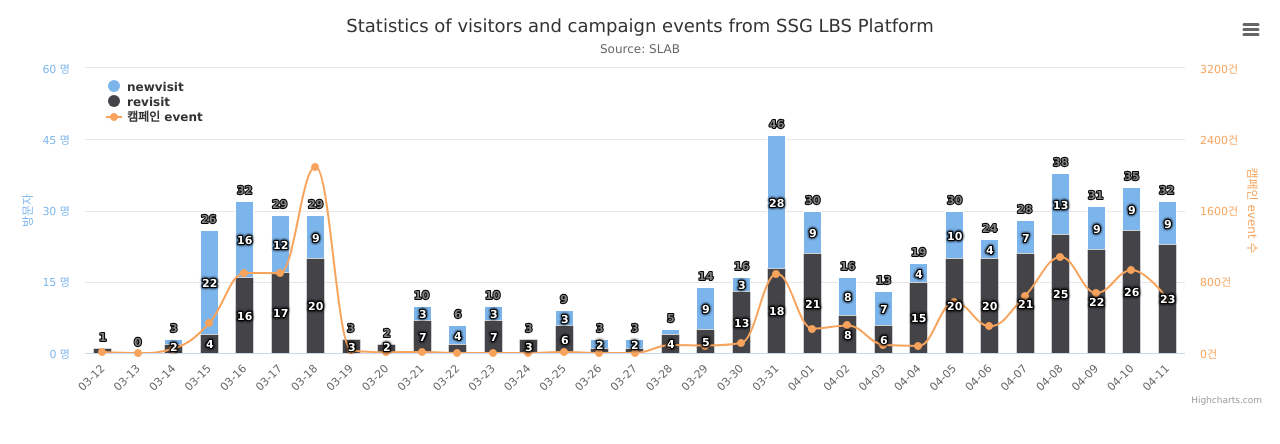
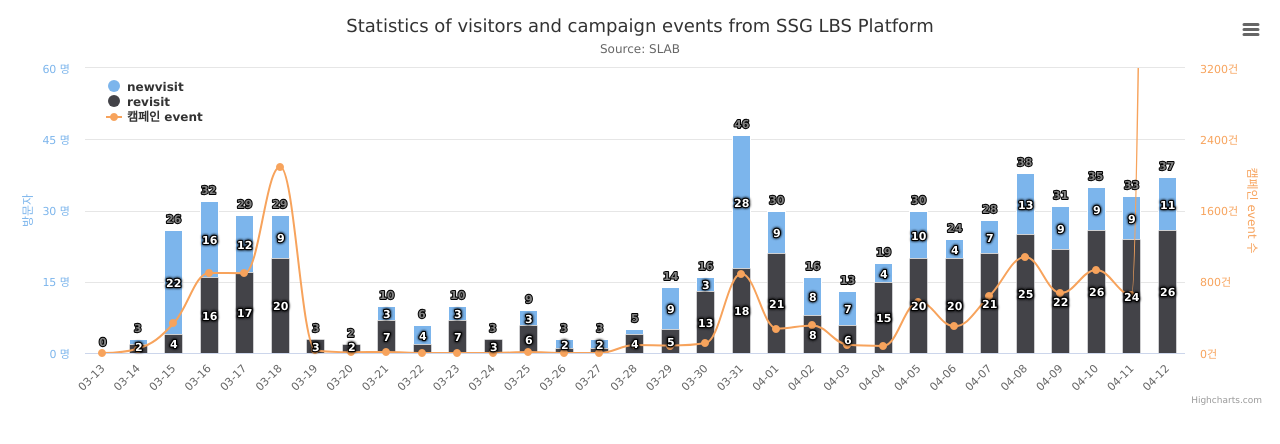
Before and after one commit to gnooshin/lbsStat, a plain HTML site: page lbsStat.html in a window 1280 px wide. Drawn offline with nearby package versions, Linux system fonts and the light colour scheme.

Commit message:
"SsgBot commits html"

```diff
--- a/lbsStat.html
+++ b/lbsStat.html
@@ -20,7 +20,7 @@ $(function () {
             text: 'Source: SLAB'
         },
         xAxis: [{
-            categories: ['03-12', '03-13', '03-14', '03-15', '03-16', '03-17', '03-18', '03-19', '03-20', '03-21', '03-22', '03-23', '03-24', '03-25', '03-26', '03-27', '03-28', '03-29', '03-30', '03-31', '04-01', '04-02', '04-03', '04-04', '04-05', '04-06', '04-07', '04-08', '04-09', '04-10', '04-11'], /* ['03-07', '03-08', '03-09', '03-10', '03-11', '03-12', '03-13', '03-14', '03-15', '03-16', '03-17', '03-18', '03-19', '03-20', '03-21', '03-22', '03-23', '03-24', '03-25', '03-26', '03-27', '03-28', '03-29', '03-30', '03-31', '04-01', '04-02', '04-03', '04-04', '04-05', '04-06', '04-07']*/
+            categories: ['03-13', '03-14', '03-15', '03-16', '03-17', '03-18', '03-19', '03-20', '03-21', '03-22', '03-23', '03-24', '03-25', '03-26', '03-27', '03-28', '03-29', '03-30', '03-31', '04-01', '04-02', '04-03', '04-04', '04-05', '04-06', '04-07', '04-08', '04-09', '04-10', '04-11', '04-12'], /* ['03-07', '03-08', '03-09', '03-10', '03-11', '03-12', '03-13', '03-14', '03-15', '03-16', '03-17', '03-18', '03-19', '03-20', '03-21', '03-22', '03-23', '03-24', '03-25', '03-26', '03-27', '03-28', '03-29', '03-30', '03-31', '04-01', '04-02', '04-03', '04-04', '04-05', '04-06', '04-07']*/
             crosshair: true
         }],
         yAxis: [{ // Primary yAxis
@@ -92,7 +92,7 @@ $(function () {
             name: 'newvisit',
             type: 'column',
             yAxis: 1,
-            data: [0, 0, 1, 22, 16, 12, 9, 0, 0, 3, 4, 3, 0, 3, 2, 2, 1, 9, 3, 28, 9, 8, 7, 4, 10, 4, 7, 13, 9, 9, 9], /*[0, 2, 4, 0, 4, 0, 0, 1, 22, 16, 12, 9, 0, 0, 3, 4, 3, 0, 3, 2, 2, 1, 9, 3, 28, 9, 8, 7, 4, 10, 4, 7]*/
+            data: [0, 1, 22, 16, 12, 9, 0, 0, 3, 4, 3, 0, 3, 2, 2, 1, 9, 3, 28, 9, 8, 7, 4, 10, 4, 7, 13, 9, 9, 9, 11], /*[0, 2, 4, 0, 4, 0, 0, 1, 22, 16, 12, 9, 0, 0, 3, 4, 3, 0, 3, 2, 2, 1, 9, 3, 28, 9, 8, 7, 4, 10, 4, 7]*/
             tooltip: {
                 valueSuffix: ' 명'
             }
@@ -101,7 +101,7 @@ $(function () {
             name: 'revisit',
             type: 'column',
             yAxis: 1,
-            data: [1, 0, 2, 4, 16, 17, 20, 3, 2, 7, 2, 7, 3, 6, 1, 1, 4, 5, 13, 18, 21, 8, 6, 15, 20, 20, 21, 25, 22, 26, 23], /*[0, 0, 2, 1, 2, 1, 0, 2, 4, 16, 17, 20, 3, 2, 7, 2, 7, 3, 6, 1, 1, 4, 5, 13, 18, 20, 8, 6, 15, 20, 20, 21]*/
+            data: [0, 2, 4, 16, 17, 20, 3, 2, 7, 2, 7, 3, 6, 1, 1, 4, 5, 13, 18, 21, 8, 6, 15, 20, 20, 21, 25, 22, 26, 24, 26], /*[0, 0, 2, 1, 2, 1, 0, 2, 4, 16, 17, 20, 3, 2, 7, 2, 7, 3, 6, 1, 1, 4, 5, 13, 18, 20, 8, 6, 15, 20, 20, 21]*/
             marker: {
                 enabled: false
             },
@@ -114,7 +114,7 @@ $(function () {
 
             name: '캠페인 event',
             type: 'spline',
-            data: [12, 0, 50, 334, 899, 896, 2090, 32, 9, 11, 0, 0, 0, 11, 0, 0, 91, 84, 112, 889, 274, 309, 92, 79, 573, 299, 645, 1077, 673, 932, 611],/*[0, 20, 18, 9, 36, 12, 0, 50, 334, 899, 896, 2090, 32, 9, 11, 0, 0, 0, 11, 0, 0, 91, 84, 112, 889, 273, 309, 90, 79, 573, 299, 645]*/
+            data: [0, 50, 334, 899, 896, 2090, 32, 9, 11, 0, 0, 0, 11, 0, 0, 91, 84, 112, 889, 274, 309, 92, 79, 573, 299, 645, 1077, 673, 932, 653, 44719],/*[0, 20, 18, 9, 36, 12, 0, 50, 334, 899, 896, 2090, 32, 9, 11, 0, 0, 0, 11, 0, 0, 91, 84, 112, 889, 273, 309, 90, 79, 573, 299, 645]*/
             tooltip: {
                 valueSuffix: ' 건'
             }
```
